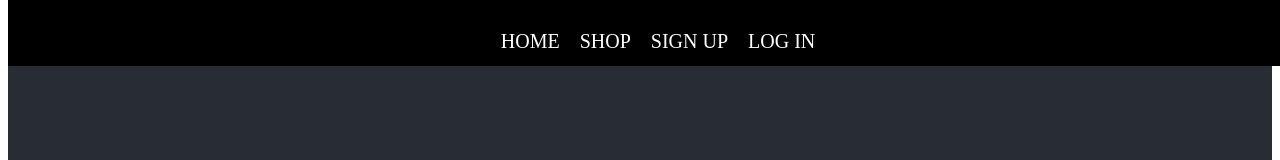
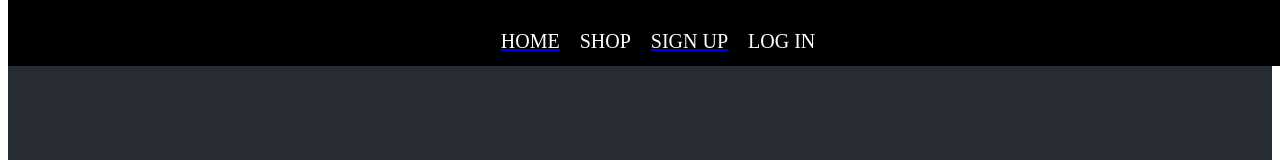
Before and after one commit to Amir-Hackett/OG-SNKRS, a React (Create React App) app in the folder client/: page / in a window 1280 px wide. Shown: the top 160 px of the page. Built offline with nearby package versions, Linux system fonts and the light colour scheme.

Commit message:
modified App.js and Nav index

```diff
--- a/client/src/App.js
+++ b/client/src/App.js
@@ -33,7 +33,7 @@ function App() {
   return (
 
     <div>
-       <Nav> </Nav>
+       <Nav />
 
           <div className="App">
             <header className="App-header">
--- a/client/src/components/Nav/index.js
+++ b/client/src/components/Nav/index.js
@@ -1,5 +1,6 @@
 import React, {useState, useEffect } from "react";
 import './Nav.css'
+
 
 function Nav() {
   const [toggleMenu, setToggleMenu] = useState(false)
@@ -26,10 +27,9 @@ return (
     <nav>
     {(toggleMenu || screenWidth > 500) && (
         <ul className="nav-list">
-            {/* <li className="nav-items">Search</li> */}
-            <li className="nav-items">Home</li>
+            <a href="/" ><li className="nav-items">Home</li></a>
             <li className="nav-items">Shop</li>
-            <li className="nav-items">Sign Up</li>
+            <a href="/signup" ><li className="nav-items">Sign Up</li></a>
             <li className="nav-items">Log In</li>
         </ul>
         )}
```
